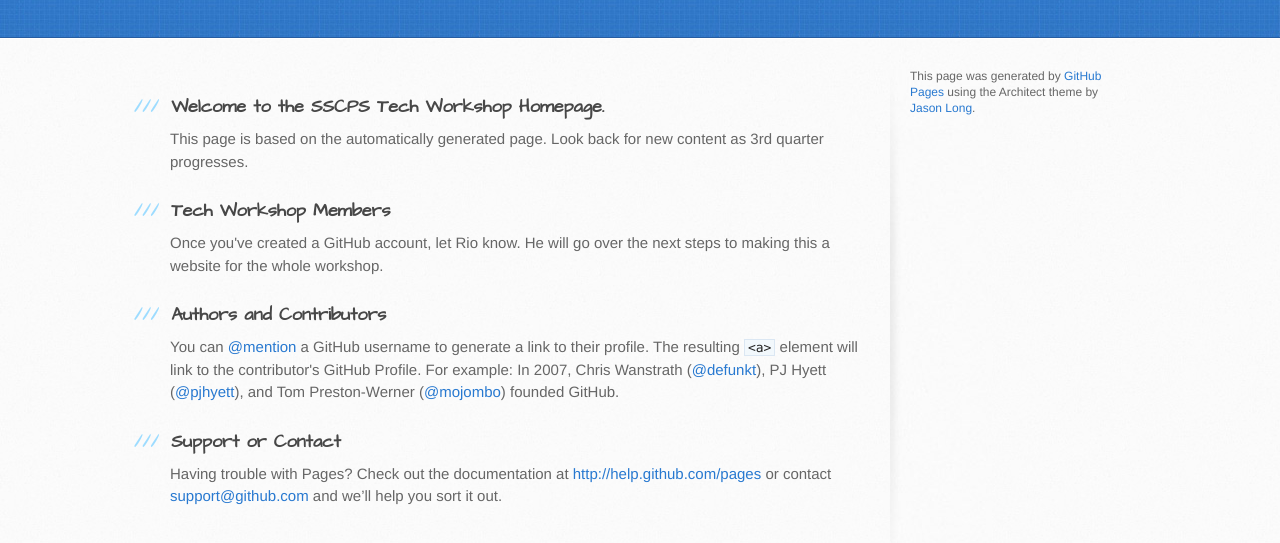
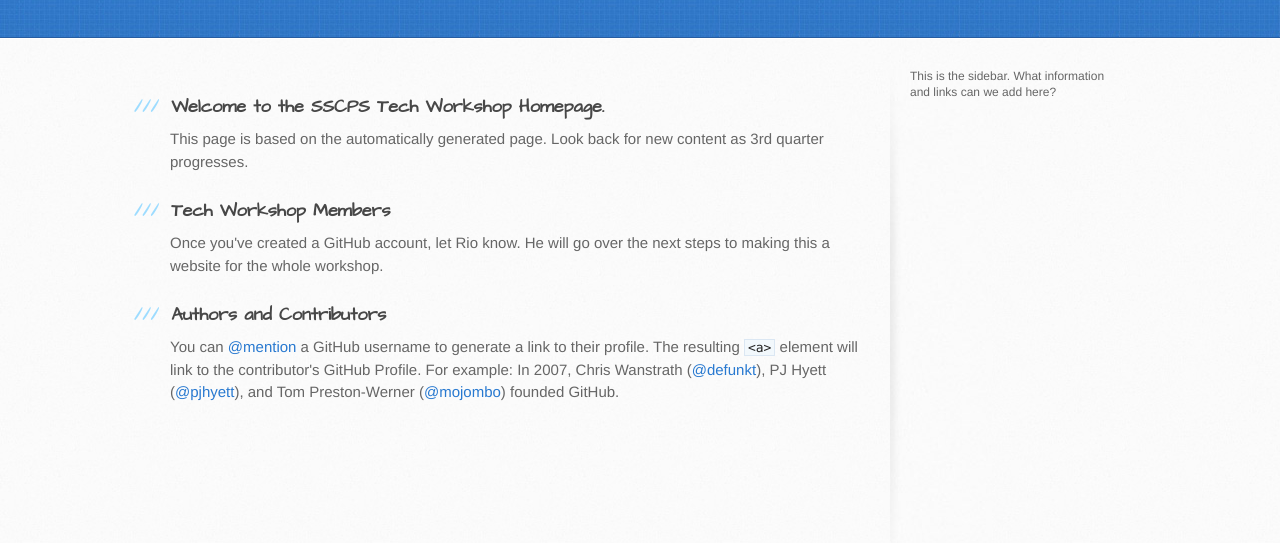
Before and after one commit to sscpstechworkshop/sscpstechworkshop.github.io, a plain HTML site: page index.html in a window 1280 px wide. Shown: the part 201-744 px from the top of the page. Drawn offline with Linux system fonts and the light colour scheme.

Commit message:
Update index.html
some other tweaks

```diff
--- a/index.html
+++ b/index.html
@@ -43,20 +43,14 @@
 
 <p>You can <a href="https://github.com/blog/821" class="user-mention">@mention</a> a GitHub username to generate a link to their profile. The resulting <code>&lt;a&gt;</code> element will link to the contributor's GitHub Profile. For example: In 2007, Chris Wanstrath (<a href="https://github.com/defunkt" class="user-mention">@defunkt</a>), PJ Hyett (<a href="https://github.com/pjhyett" class="user-mention">@pjhyett</a>), and Tom Preston-Werner (<a href="https://github.com/mojombo" class="user-mention">@mojombo</a>) founded GitHub.</p>
 
-<h3>
-<a name="support-or-contact" class="anchor" href="#support-or-contact"><span class="octicon octicon-link"></span></a>Support or Contact</h3>
-
-<p>Having trouble with Pages? Check out the documentation at <a href="http://help.github.com/pages">http://help.github.com/pages</a> or contact <a href="mailto:support@github.com">support@github.com</a> and we’ll help you sort it out.</p>
 </section>
 
 <aside id="sidebar">
 
+    <p>This is the sidebar.  What information and links can we add here?</p>
 
-          <p>This page was generated by <a href="https://pages.github.com">GitHub Pages</a> using the Architect theme by <a href="https://twitter.com/jasonlong">Jason Long</a>.</p>
 </aside>
 </div>
 </div>
-
-
 </body>
 </html>
```
Lines whose indentation alone changed are shown as unchanged.
